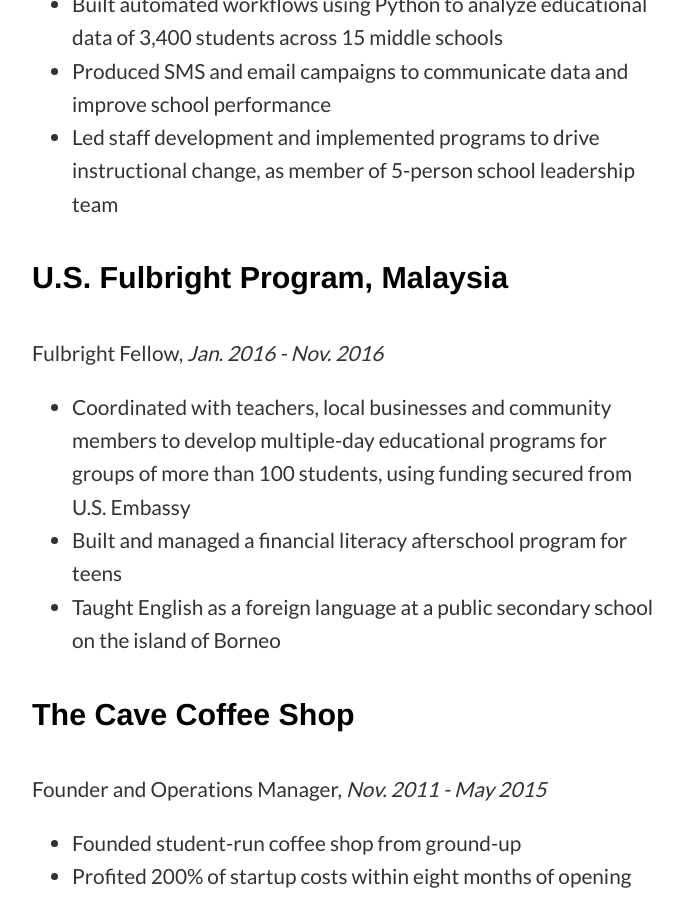
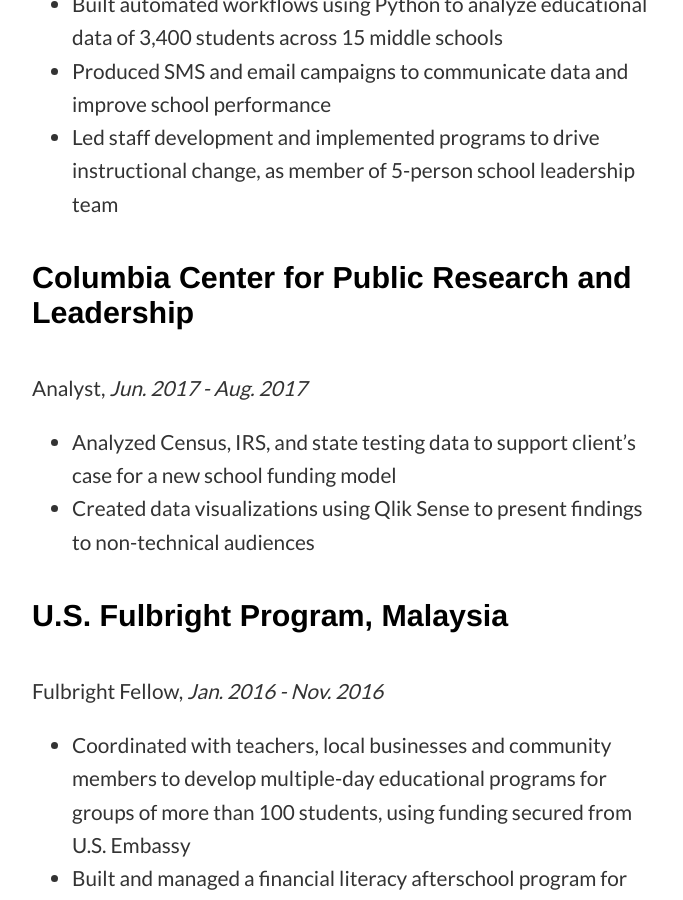
Before and after one commit to andrewjoelpeters/andrewjoelpeters.github.io, a Jekyll site: the page built from resume/index.md, in a window 1280 px wide and 900 px high, scrolled down 483 px. Shown: the whole window, without its empty margins (256-939 px from the left). Built offline with Jekyll 4.4.1, drawn with Linux system fonts in a browser that asks for light colours.

Commit message:
update resume

```diff
--- a/resume/index.md
+++ b/resume/index.md
@@ -16,6 +16,12 @@
 * Built automated workflows using Python to analyze educational data of 3,400 students across 15 middle schools
 * Produced SMS and email campaigns to communicate data and improve school performance
 * Led staff development and implemented programs to drive instructional change, as member of 5-person school leadership team
+
+#### Columbia Center for Public Research and Leadership
+Analyst, *Jun. 2017 - Aug. 2017*
+
+* Analyzed Census, IRS, and state testing data to support client's case for a new school funding model
+* Created data visualizations using Qlik Sense to present findings to non-technical audiences
 
 #### U.S. Fulbright Program, Malaysia
 Fulbright Fellow, *Jan. 2016 - Nov. 2016*
```
Also changed, not shown: 1 other file.
